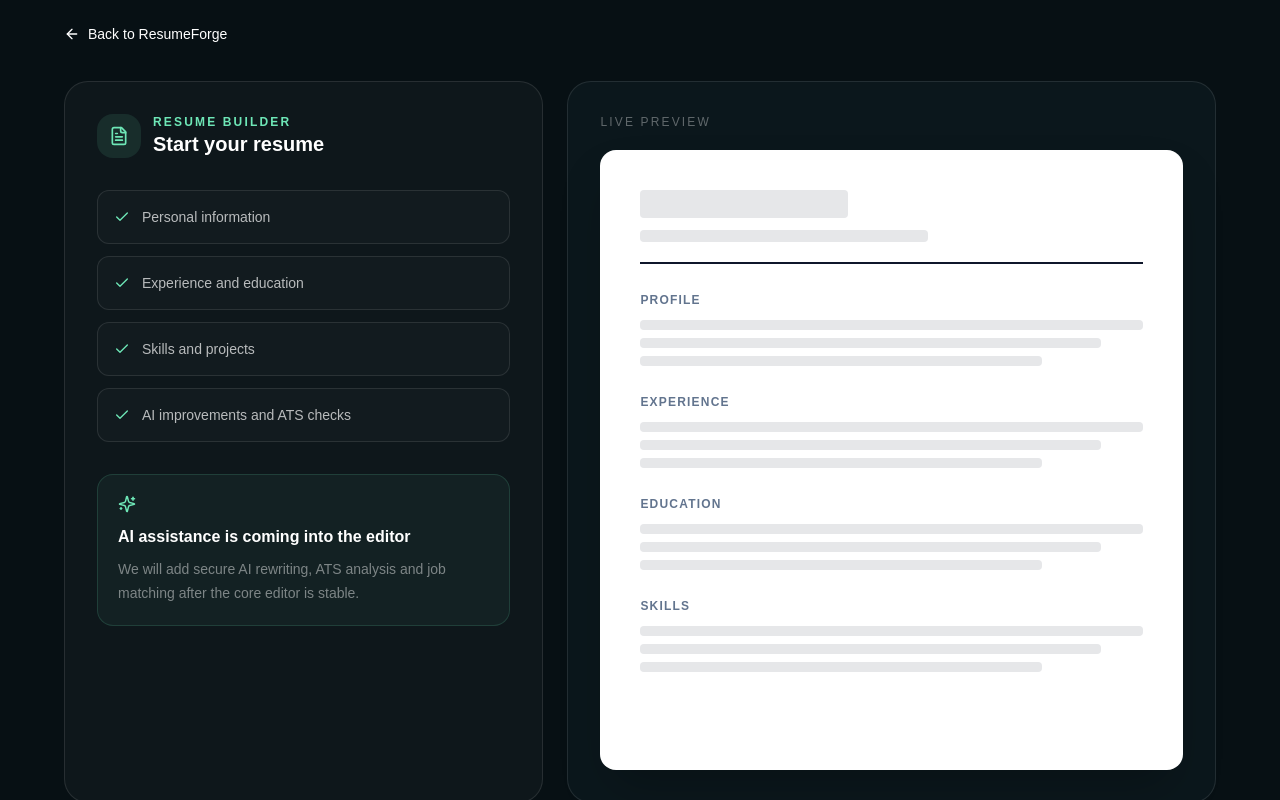
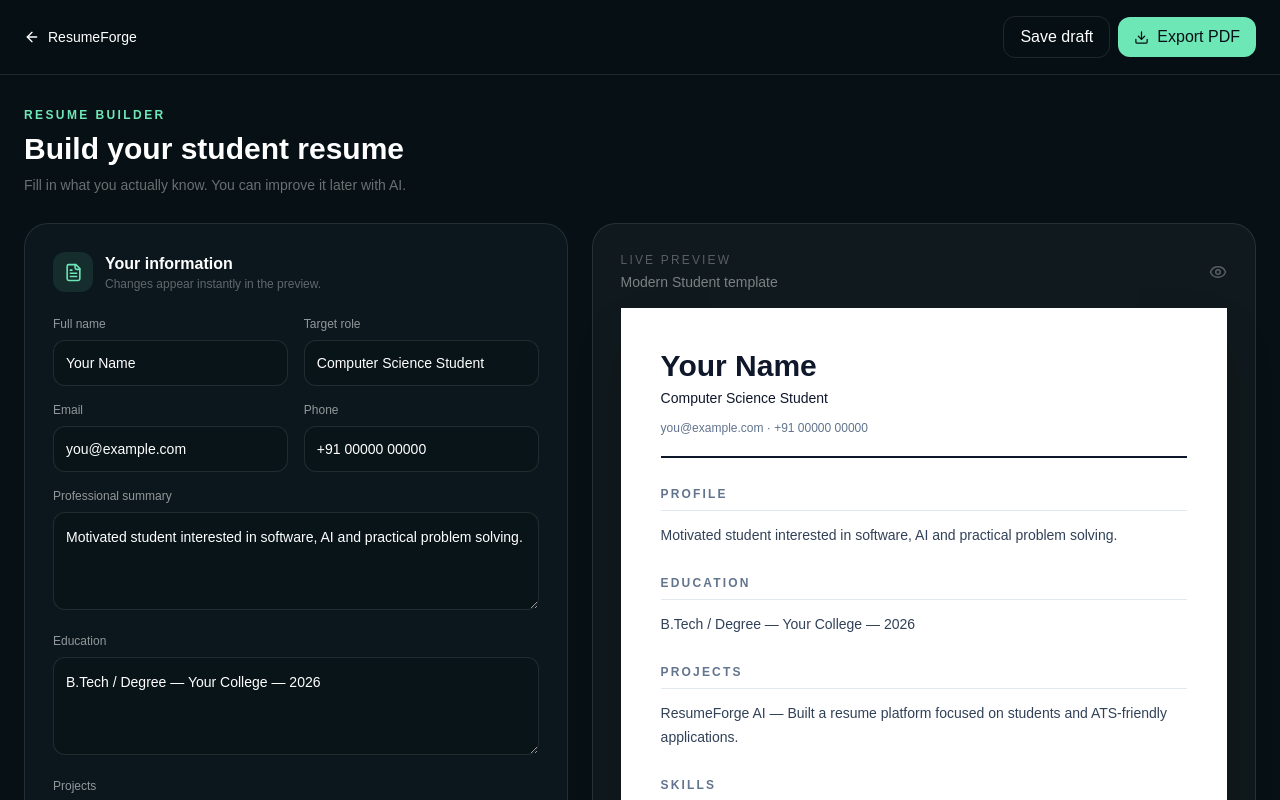
Before and after one commit to sakshamwandhare-max/resumeforge-ai, a Next.js app: page /builder in a window 1280 px wide. Shown: the top 800 px of the page. Built offline with nearby package versions, Linux system fonts and the light colour scheme.

Commit message:
feat: build functional student resume editor

```diff
--- a/app/builder/page.tsx
+++ b/app/builder/page.tsx
@@ -1,69 +1,36 @@
 "use client";
 
 import Link from "next/link";
-import { ArrowLeft, Check, FileText, Sparkles } from "lucide-react";
+import { useMemo, useState } from "react";
+import { ArrowLeft, Check, Download, Eye, FileText, Sparkles } from "lucide-react";
 
 export default function BuilderPage() {
+  const [data, setData] = useState({ name: "Your Name", role: "Computer Science Student", email: "you@example.com", phone: "+91 00000 00000", summary: "Motivated student interested in software, AI and practical problem solving.", skills: "Python, JavaScript, React, Git, SQL", education: "B.Tech / Degree — Your College — 2026", projects: "ResumeForge AI — Built a resume platform focused on students and ATS-friendly applications." });
+  const [saved, setSaved] = useState(false);
+  const update = (key: keyof typeof data, value: string) => setData((current) => ({ ...current, [key]: value }));
+  const skillList = useMemo(() => data.skills.split(",").map((s) => s.trim()).filter(Boolean), [data.skills]);
+
   return (
-    <main className="min-h-screen bg-[#071014] px-4 py-6 text-white sm:px-8">
-      <div className="mx-auto max-w-6xl">
-        <Link href="/" className="inline-flex items-center gap-2 text-sm text-white/60 hover:text-white">
-          <ArrowLeft size={16} /> Back to ResumeForge
-        </Link>
-
-        <div className="mt-8 grid gap-6 lg:grid-cols-[0.85fr_1.15fr]">
-          <section className="rounded-3xl border border-white/10 bg-white/[0.03] p-6 sm:p-8">
-            <div className="flex items-center gap-3">
-              <div className="flex h-11 w-11 items-center justify-center rounded-2xl bg-[#6ee7b7]/10 text-[#6ee7b7]">
-                <FileText size={20} />
-              </div>
-              <div>
-                <p className="text-xs font-semibold uppercase tracking-[0.18em] text-[#6ee7b7]">Resume Builder</p>
-                <h1 className="text-xl font-semibold">Start your resume</h1>
-              </div>
+    <main className="min-h-screen bg-[#071014] text-white">
+      <header className="sticky top-0 z-20 border-b border-white/10 bg-[#071014]/90 px-4 py-4 backdrop-blur-xl sm:px-6"><div className="mx-auto flex max-w-7xl items-center justify-between"><Link href="/" className="flex items-center gap-2 text-sm text-white/60 hover:text-white"><ArrowLeft size={16}/> ResumeForge</Link><div className="flex items-center gap-2"><button onClick={() => setSaved(true)} className="rounded-xl border border-white/10 px-4 py-2 text-sm hover:bg-white/5">{saved ? "Saved ✓" : "Save draft"}</button><button className="flex items-center gap-2 rounded-xl bg-[#6ee7b7] px-4 py-2 text-sm font-bold text-[#071014]"><Download size={15}/> Export PDF</button></div></div></header>
+      <div className="mx-auto max-w-7xl px-4 py-6 sm:px-6 lg:py-8">
+        <div className="mb-7"><p className="text-xs font-bold tracking-[0.2em] text-[#6ee7b7]">RESUME BUILDER</p><h1 className="mt-2 text-3xl font-semibold">Build your student resume</h1><p className="mt-2 text-sm text-white/40">Fill in what you actually know. You can improve it later with AI.</p></div>
+        <div className="grid gap-6 lg:grid-cols-[0.9fr_1.1fr]">
+          <section className="rounded-3xl border border-white/10 bg-[#0b171c] p-5 sm:p-7">
+            <div className="mb-6 flex items-center gap-3"><div className="flex h-10 w-10 items-center justify-center rounded-xl bg-[#6ee7b7]/10 text-[#6ee7b7]"><FileText size={19}/></div><div><h2 className="font-semibold">Your information</h2><p className="text-xs text-white/35">Changes appear instantly in the preview.</p></div></div>
+            <div className="grid gap-4 sm:grid-cols-2">
+              <Field label="Full name" value={data.name} onChange={(v) => update("name", v)}/><Field label="Target role" value={data.role} onChange={(v) => update("role", v)}/><Field label="Email" value={data.email} onChange={(v) => update("email", v)}/><Field label="Phone" value={data.phone} onChange={(v) => update("phone", v)}/>
             </div>
-
-            <div className="mt-8 space-y-3">
-              {[
-                "Personal information",
-                "Experience and education",
-                "Skills and projects",
-                "AI improvements and ATS checks",
-              ].map((item) => (
-                <div key={item} className="flex items-center gap-3 rounded-xl border border-white/10 bg-white/[0.02] p-4 text-sm text-white/70">
-                  <Check size={16} className="text-[#6ee7b7]" /> {item}
-                </div>
-              ))}
-            </div>
-
-            <div className="mt-8 rounded-2xl border border-[#6ee7b7]/15 bg-[#6ee7b7]/[0.05] p-5">
-              <Sparkles size={18} className="text-[#6ee7b7]" />
-              <h2 className="mt-3 font-semibold">AI assistance is coming into the editor</h2>
-              <p className="mt-2 text-sm leading-6 text-white/45">We will add secure AI rewriting, ATS analysis and job matching after the core editor is stable.</p>
-            </div>
+            <Area label="Professional summary" value={data.summary} onChange={(v) => update("summary", v)}/><Area label="Education" value={data.education} onChange={(v) => update("education", v)}/><Area label="Projects" value={data.projects} onChange={(v) => update("projects", v)}/><Area label="Skills (comma separated)" value={data.skills} onChange={(v) => update("skills", v)}/>
+            <div className="mt-5 rounded-2xl border border-[#6ee7b7]/15 bg-[#6ee7b7]/[0.04] p-4"><div className="flex gap-3"><Sparkles size={18} className="mt-0.5 text-[#6ee7b7]"/><div><p className="font-semibold">Next: AI improvement</p><p className="mt-1 text-xs leading-5 text-white/40">After the editor is stable, this workspace will connect to secure AI endpoints for rewriting and ATS feedback.</p></div></div></div>
           </section>
-
-          <section className="rounded-3xl border border-white/10 bg-[#0b171c] p-6 sm:p-8">
-            <p className="text-xs uppercase tracking-[0.18em] text-white/35">Live preview</p>
-            <div className="mt-5 min-h-[620px] rounded-2xl bg-white p-7 text-slate-900 shadow-2xl sm:p-10">
-              <div className="border-b-2 border-slate-900 pb-5">
-                <div className="h-7 w-52 rounded bg-slate-900/10" />
-                <div className="mt-3 h-3 w-72 rounded bg-slate-900/10" />
-              </div>
-              {["PROFILE", "EXPERIENCE", "EDUCATION", "SKILLS"].map((section) => (
-                <div key={section} className="mt-7">
-                  <div className="text-xs font-bold tracking-widest text-slate-500">{section}</div>
-                  <div className="mt-3 space-y-2">
-                    <div className="h-2.5 w-full rounded bg-slate-900/10" />
-                    <div className="h-2.5 w-11/12 rounded bg-slate-900/10" />
-                    <div className="h-2.5 w-4/5 rounded bg-slate-900/10" />
-                  </div>
-                </div>
-              ))}
-            </div>
-          </section>
+          <section className="rounded-3xl border border-white/10 bg-[#10191d] p-4 sm:p-7"><div className="mb-4 flex items-center justify-between"><div><p className="text-xs uppercase tracking-[0.18em] text-white/30">Live preview</p><p className="mt-1 text-sm text-white/45">Modern Student template</p></div><Eye size={18} className="text-white/30"/></div><article className="mx-auto min-h-[720px] max-w-[760px] bg-white p-7 text-slate-900 shadow-2xl sm:p-10"><header className="border-b-2 border-slate-900 pb-5"><h2 className="text-3xl font-bold">{data.name}</h2><p className="mt-1 text-sm font-medium">{data.role}</p><p className="mt-3 text-xs text-slate-500">{data.email} · {data.phone}</p></header><ResumeSection title="PROFILE"><p className="text-sm leading-6 text-slate-700">{data.summary}</p></ResumeSection><ResumeSection title="EDUCATION"><p className="text-sm leading-6 text-slate-700">{data.education}</p></ResumeSection><ResumeSection title="PROJECTS"><p className="text-sm leading-6 text-slate-700">{data.projects}</p></ResumeSection><ResumeSection title="SKILLS"><div className="flex flex-wrap gap-2">{skillList.map((skill) => <span key={skill} className="rounded-full border border-slate-300 px-3 py-1 text-xs">{skill}</span>)}</div></ResumeSection></article><div className="mx-auto mt-4 flex max-w-[760px] items-center gap-2 text-xs text-white/35"><Check size={14} className="text-[#6ee7b7]"/> Preview updates locally as you type.</div></section>
         </div>
       </div>
     </main>
   );
 }
+
+function Field({ label, value, onChange }: { label: string; value: string; onChange: (v: string) => void }) { return <label className="block"><span className="mb-2 block text-xs font-medium text-white/55">{label}</span><input value={value} onChange={(e) => onChange(e.target.value)} className="w-full rounded-xl border border-white/10 bg-black/10 px-3 py-3 text-sm outline-none focus:border-[#6ee7b7]/50" /></label>; }
+function Area({ label, value, onChange }: { label: string; value: string; onChange: (v: string) => void }) { return <label className="mt-4 block"><span className="mb-2 block text-xs font-medium text-white/55">{label}</span><textarea rows={3} value={value} onChange={(e) => onChange(e.target.value)} className="w-full resize-y rounded-xl border border-white/10 bg-black/10 px-3 py-3 text-sm leading-6 outline-none focus:border-[#6ee7b7]/50" /></label>; }
+function ResumeSection({ title, children }: { title: string; children: React.ReactNode }) { return <section className="mt-7"><h3 className="border-b border-slate-200 pb-2 text-xs font-bold tracking-[0.18em] text-slate-500">{title}</h3><div className="mt-3">{children}</div></section>; }
```
